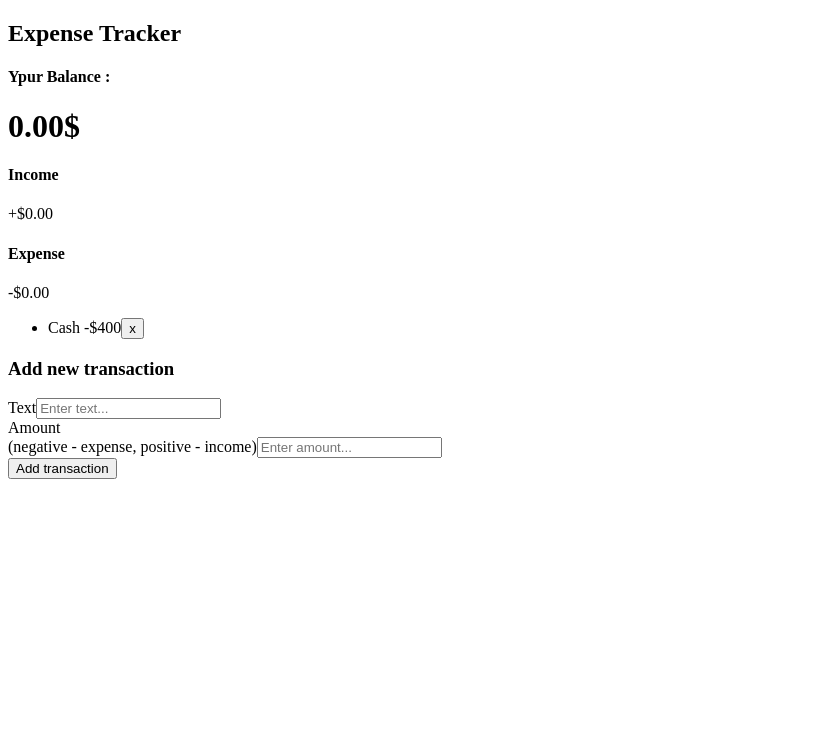
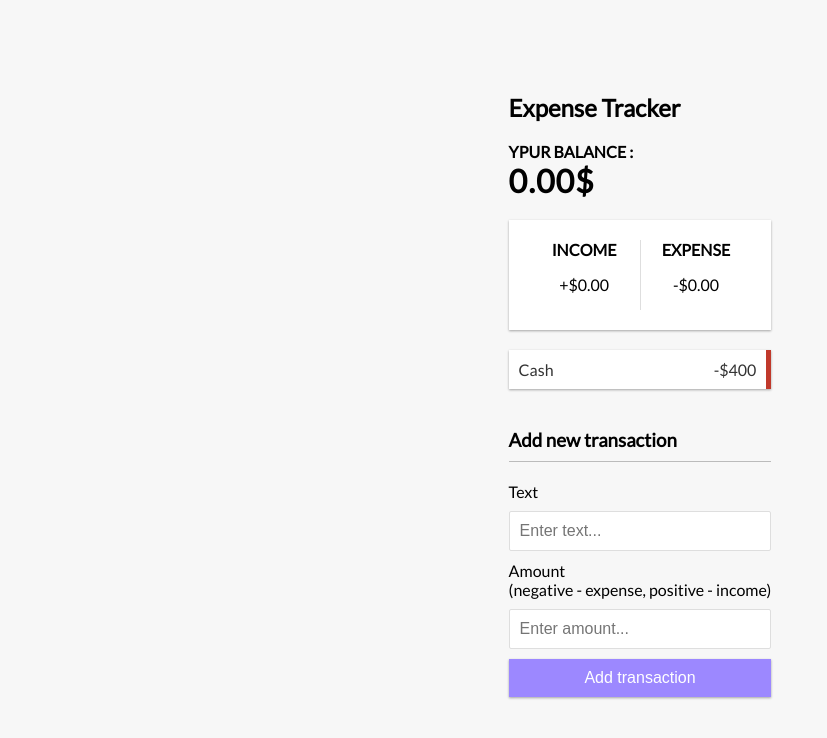
Before and after one commit to rawand1998/Expense-Tracker-React, a React (Create React App) app: page / in a window 1280 px wide. Shown: the top 738 px of the page, without its empty margins (0-827 px from the left). Built offline with nearby package versions, Linux system fonts and the light colour scheme.

Commit message:
styling file

```diff
--- a/src/App.css
+++ b/src/App.css
@@ -0,0 +1,150 @@
+@import url('https://fonts.googleapis.com/css?family=Lato&display=swap');
+
+:root {
+  --box-shadow: 0 1px 3px rgba(0, 0, 0, 0.12), 0 1px 2px rgba(0, 0, 0, 0.24);
+}
+
+* {
+  box-sizing: border-box;
+}
+
+body {
+  background-color: #f7f7f7;
+  display: flex;
+  flex-direction: column;
+  align-items: center;
+  justify-content: center;
+  min-height: 100vh;
+  margin: 0;
+  font-family: 'Lato', sans-serif;
+}
+
+.container {
+  margin: 30px auto;
+  width: 350px;
+}
+
+h1 {
+  letter-spacing: 1px;
+  margin: 0;
+}
+
+h3 {
+  border-bottom: 1px solid #bbb;
+  padding-bottom: 10px;
+  margin: 40px 0 10px;
+}
+
+h4 {
+  margin: 0;
+  text-transform: uppercase;
+}
+
+.inc-exp-container {
+  background-color: #fff;
+  box-shadow: var(--box-shadow);
+  padding: 20px;
+  display: flex;
+  justify-content: space-between;
+  margin: 20px 0;
+}
+
+.inc-exp-container > div {
+  flex: 1;
+  text-align: center;
+}
+
+.inc-exp-container > div:first-of-type {
+  border-right: 1px solid #dedede;
+}
+
+.money {
+  font-size: 20px;
+  letter-spacing: 1px;
+  margin: 5px 0;
+}
+
+.money.plus {
+  color: #2ecc71;
+}
+
+.money.minus {
+  color: #c0392b;
+}
+
+label {
+  display: inline-block;
+  margin: 10px 0;
+}
+
+input[type='text'],
+input[type='number'] {
+  border: 1px solid #dedede;
+  border-radius: 2px;
+  display: block;
+  font-size: 16px;
+  padding: 10px;
+  width: 100%;
+}
+
+.btn {
+  cursor: pointer;
+  background-color: #9c88ff;
+  box-shadow: var(--box-shadow);
+  color: #fff;
+  border: 0;
+  display: block;
+  font-size: 16px;
+  margin: 10px 0 30px;
+  padding: 10px;
+  width: 100%;
+}
+
+.btn:focus,
+.delete-btn:focus {
+  outline: 0;
+}
+
+.list {
+  list-style-type: none;
+  padding: 0;
+  margin-bottom: 40px;
+}
+
+.list li {
+  background-color: #fff;
+  box-shadow: var(--box-shadow);
+  color: #333;
+  display: flex;
+  justify-content: space-between;
+  position: relative;
+  padding: 10px;
+  margin: 10px 0;
+}
+
+.list li.plus {
+  border-right: 5px solid #2ecc71;
+}
+
+.list li.minus {
+  border-right: 5px solid #c0392b;
+}
+
+.delete-btn {
+  cursor: pointer;
+  background-color: #e74c3c;
+  border: 0;
+  color: #fff;
+  font-size: 20px;
+  line-height: 20px;
+  padding: 2px 5px;
+  position: absolute;
+  top: 50%;
+  left: 0;
+  transform: translate(-100%, -50%);
+  opacity: 0;
+  transition: opacity 0.3s ease;
+}
+
+.list li:hover .delete-btn {
+  opacity: 1}
--- a/src/Components/TranctionList.js
+++ b/src/Components/TranctionList.js
@@ -1,5 +1,5 @@
 import React from 'react'
-
+// import '../App.css'
  const TranctionList = () => {
   return (
     <>
```
